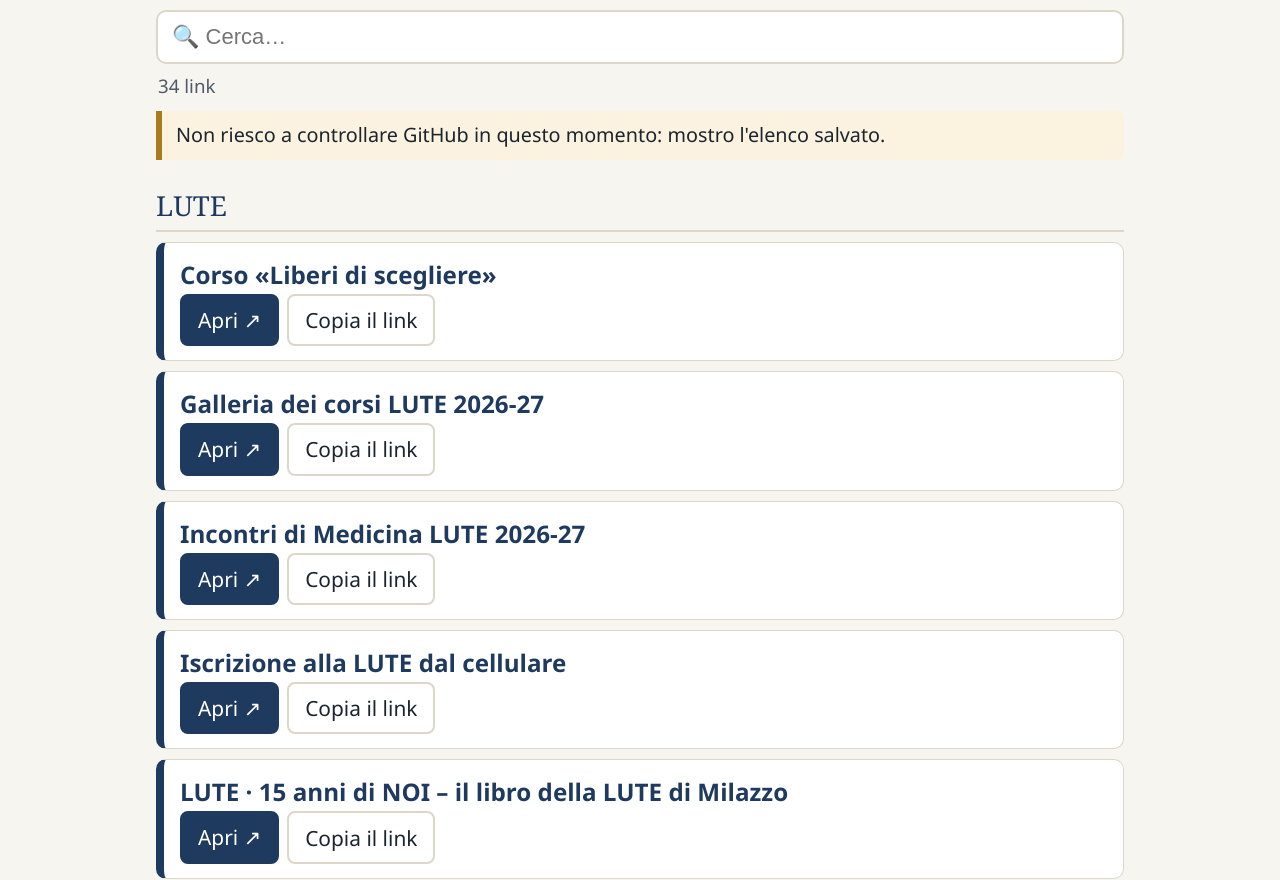
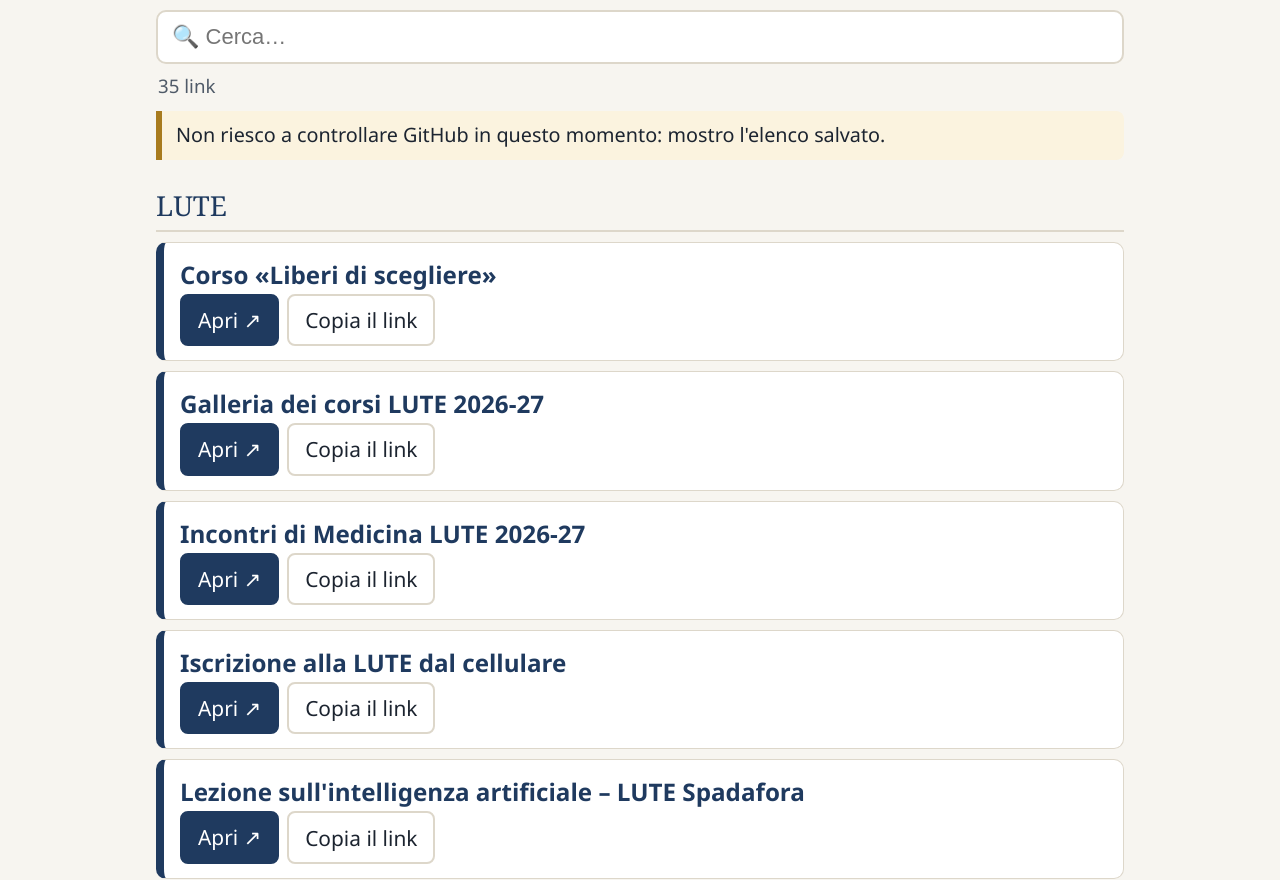
Before and after one commit to pxh2407/i-miei-link, a plain HTML site: page index.html in a window 1280 px wide. Shown: the part 85-965 px from the top of the page. Drawn offline with Linux system fonts and the light colour scheme; no server answers.

Commit message:
Aggiunta lezione IA Spadafora
Co-Authored-By: Claude Opus 5.5 <noreply@anthropic.com>

```diff
--- a/index.html
+++ b/index.html
@@ -59,6 +59,7 @@ var SITI = {
   "libro-lute":                   ["lute",    "LUTE · 15 anni di NOI – il libro della LUTE di Milazzo"],
   "sostituzioni-terza-eta":       ["lute",    "Sostituzioni «Libera Università per la Terza Età» sul sito LUTE"],
   "whatsapp-trucchi":             ["lute",    "WhatsApp: 7 trucchi che quasi nessuno conosce"],
+  "lezione-ia-spadafora":         ["lute",    "Lezione sull'intelligenza artificiale – LUTE Spadafora"],
   "viva-la-lute-inno":            ["canzoni", "Viva la LUTE – pagina d'ingresso dell'inno"],
   "viva-la-lute":                 ["canzoni", "Viva la LUTE – voce di Nuccio"],
   "viva-la-lute-karaoke":         ["canzoni", "Viva la LUTE – karaoke di Nuccio"],
```
